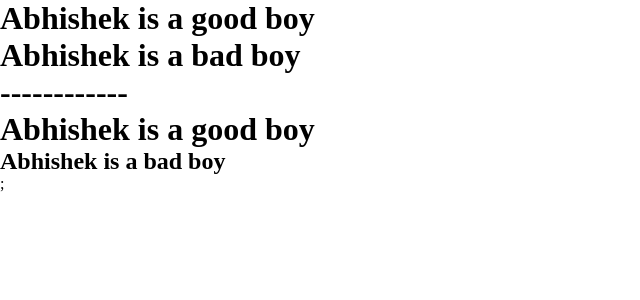
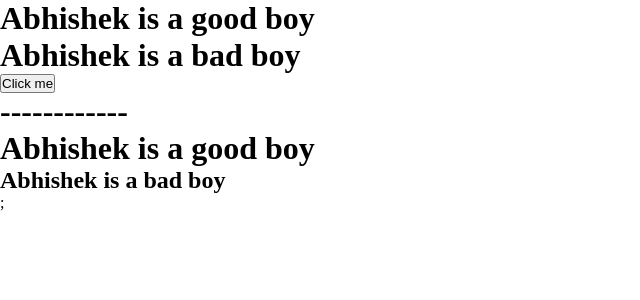
Before and after one commit to Abhishek-389/React-Test-App, a React (Create React App) app: page / in a window 1280 px wide. Shown: the top 300 px of the page, without its empty margins (0-640 px from the left). Built offline with nearby package versions, Linux system fonts and the light colour scheme; the HTML template or start-up script is replaced by a standard one.

Commit message:
Added the context api in our way

```diff
--- a/src/App.js
+++ b/src/App.js
@@ -1,12 +1,13 @@
-import React, { createContext } from "react";
+import React, { createContext, useState } from "react";
 import Comp1 from "./Comp1";
 
 const Data = createContext();
 const Data2 = createContext();
 function App() {
+  const [Data1, setData1] = useState("Abhishek is a good boy");
   return (
     <>
-      <Data.Provider value="Abhishek is a good boy">
+      <Data.Provider value={[Data1, setData1]}>
         <Data2.Provider value="Abhishek is a bad boy">
           <Comp1 />
         </Data2.Provider>
--- a/src/Comp2.js
+++ b/src/Comp2.js
@@ -3,12 +3,16 @@ import Comp3 from "./Comp3";
 import { Data, Data2 } from "./App";
 
 function Comp2() {
-  const data1 = useContext(Data);
+  const [data1, setData1] = useContext(Data);
   const data2 = useContext(Data2);
   return (
     <div>
       <h1>{data1}</h1>
       <h1>{data2}</h1>
+      <button onClick={() => setData1("Abhishek is a very bad boy")}>
+        {" "}
+        Click me
+      </button>
       <h1>------------</h1>
       <Comp3 />
     </div>
```
